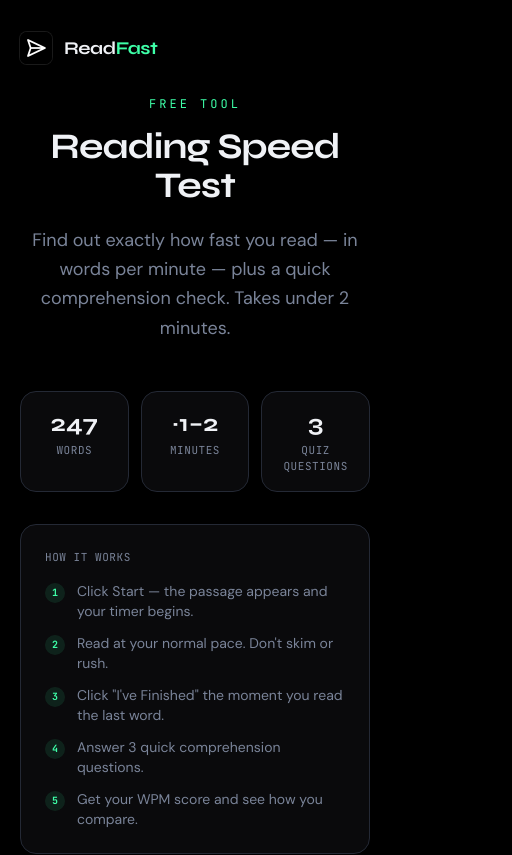
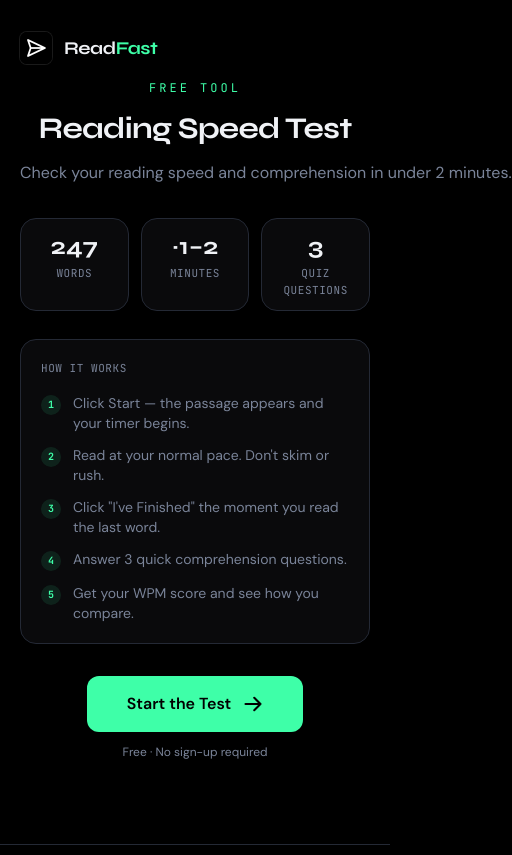
Before and after one commit to VinciDa/readfast.app, a Next.js app: page /reading-speed-test in a window 390 px wide. Shown: the top 855 px of the page, 512 px wide, since content can reach past the window. Built offline with nearby package versions, Linux system fonts and the light colour scheme.

Commit message:
minor tweaks

```diff
--- a/components/Navbar.tsx
+++ b/components/Navbar.tsx
@@ -26,7 +26,7 @@ export default function Navbar() {
       }`}
     >
       <div className="max-w-7xl mx-auto flex h-16 items-center justify-between px-5 lg:px-8">
-        <a href="#" className="group">
+        <a href="/" className="group">
           <BrandLogo size="sm" wordmarkClassName="text-lg sm:text-xl" />
         </a>
 
--- a/components/ReadingSpeedTest.tsx
+++ b/components/ReadingSpeedTest.tsx
@@ -153,7 +153,7 @@ export default function ReadingSpeedTest() {
   const BAR_MAX = 700;
 
   return (
-    <section className="min-h-screen bg-bg pt-24 pb-20">
+    <section className="min-h-screen bg-bg pt-20 pb-12 lg:pt-24 lg:pb-20">
       <div className="max-w-2xl mx-auto px-5 lg:px-8">
         <AnimatePresence mode="wait">
 
@@ -166,21 +166,20 @@ export default function ReadingSpeedTest() {
               exit={{ opacity: 0, y: -16 }}
               transition={{ duration: 0.4 }}
             >
-              <div className="text-center mb-12">
+              <div className="text-center mb-8 lg:mb-12">
                 <p className="text-xs tracking-[0.25em] uppercase text-accent font-mono mb-4">
                   Free Tool
                 </p>
-                <h1 className="text-4xl sm:text-5xl lg:text-6xl font-display font-bold leading-[1.08] tracking-tight mb-5">
+                <h1 className="text-3xl sm:text-5xl lg:text-6xl font-display font-bold leading-[1.08] tracking-tight whitespace-nowrap mb-4 lg:mb-5">
                   Reading Speed Test
                 </h1>
-                <p className="text-lg text-muted leading-relaxed max-w-md mx-auto">
-                  Find out exactly how fast you read — in words per minute — plus
-                  a quick comprehension check. Takes under 2 minutes.
+                <p className="text-base sm:text-lg text-muted leading-relaxed max-w-2xl mx-auto whitespace-nowrap">
+                  Check your reading speed and comprehension in under 2 minutes.
                 </p>
               </div>
 
               {/* Stats */}
-              <div className="grid grid-cols-3 gap-3 mb-8">
+              <div className="grid grid-cols-3 gap-3 mb-7 lg:mb-8">
                 {[
                   { value: `${WORD_COUNT}`, unit: "words" },
                   { value: "~1–2", unit: "minutes" },
@@ -188,7 +187,7 @@ export default function ReadingSpeedTest() {
                 ].map((s) => (
                   <div
                     key={s.unit}
-                    className="p-4 rounded-2xl bg-surface border border-border text-center"
+                    className="p-3 sm:p-4 rounded-2xl bg-surface border border-border text-center"
                   >
                     <p className="text-2xl font-display font-bold">{s.value}</p>
                     <p className="text-[11px] text-muted font-mono uppercase tracking-wider mt-0.5">
@@ -199,7 +198,7 @@ export default function ReadingSpeedTest() {
               </div>
 
               {/* How it works */}
-              <div className="p-6 rounded-2xl bg-surface border border-border mb-10">
+              <div className="p-5 sm:p-6 rounded-2xl bg-surface border border-border mb-8 lg:mb-10">
                 <p className="text-[11px] text-muted font-mono uppercase tracking-wider mb-4">
                   How it works
                 </p>
@@ -271,7 +270,7 @@ export default function ReadingSpeedTest() {
               </div>
 
               {/* Passage */}
-              <article className="p-8 rounded-2xl bg-surface border border-border mb-8">
+              <article className="p-6 sm:p-8 rounded-2xl bg-surface border border-border mb-7 lg:mb-8 max-h-[62vh] overflow-auto">
                 <p className="text-[11px] text-muted font-mono uppercase tracking-wider mb-5">
                   Reading passage · {WORD_COUNT} words
                 </p>
```
